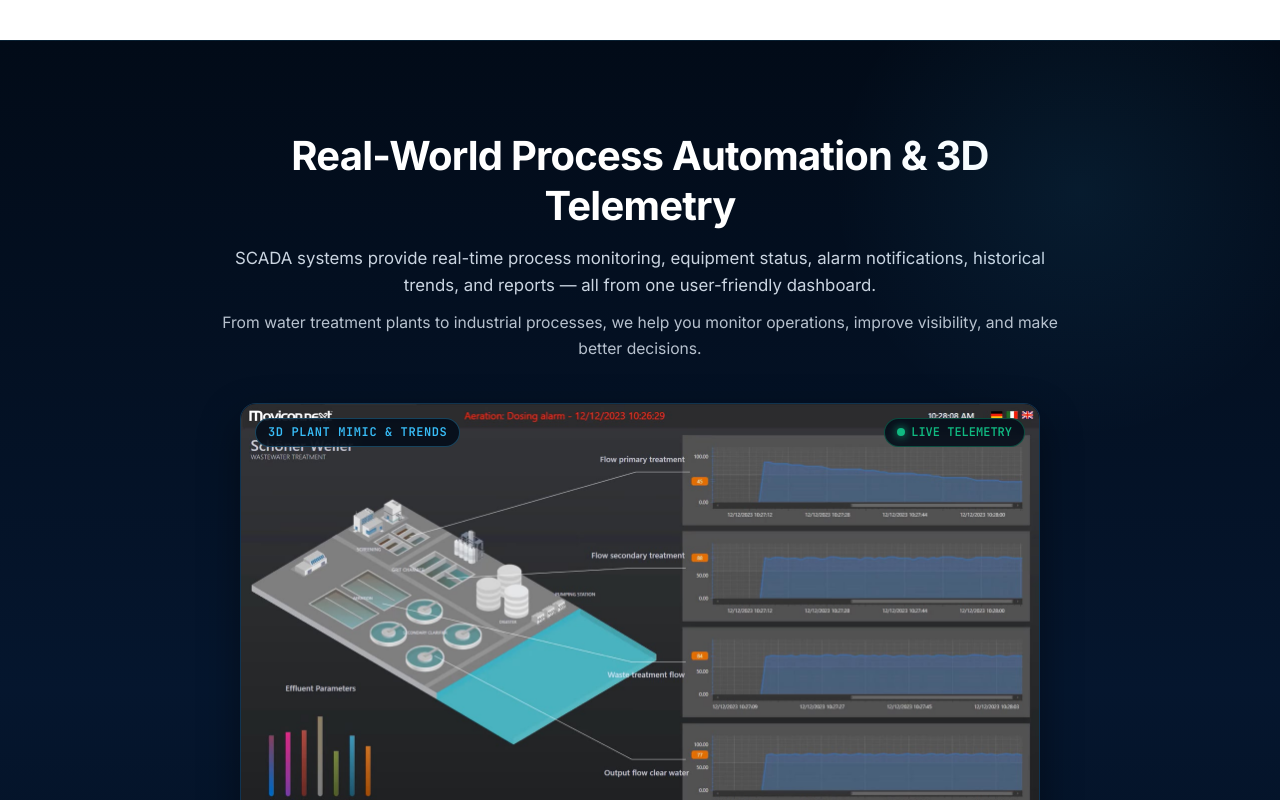
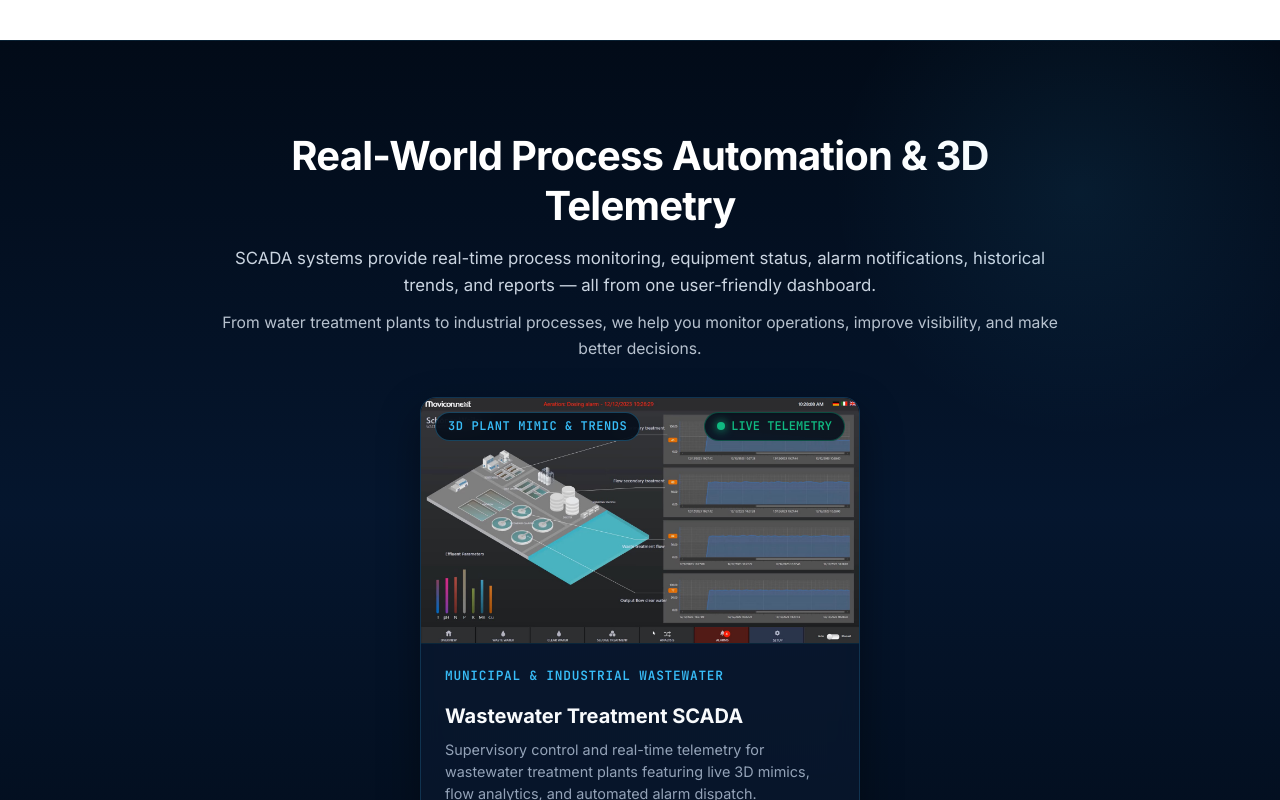
Before and after one commit to itsashish1/Chitai-Soft, a React (Vite) app: page / in a window 1280 px wide. Shown: the part 2000-2800 px from the top of the page. Built offline with nearby package versions, Linux system fonts and the light colour scheme; the HTML template or start-up script is replaced by a standard one.

Commit message:
Convert SCADA showcase to normal compact card with Learn More and View Details modal popup

```diff
--- a/src/pages/HomePage.jsx
+++ b/src/pages/HomePage.jsx
@@ -150,6 +150,24 @@ const serviceCards = [
     standards: 'MQTT 5.0 / Sparkplug B, OPC Unified Architecture (IEC 62541), ISA-95 Cloud Integration'
   }
 ];
+
+const scadaProject = {
+  id: 'wastewater-scada',
+  title: 'Wastewater Treatment SCADA',
+  tag: 'MUNICIPAL & INDUSTRIAL WASTEWATER',
+  image: '/assets/images/scada/movicon-next-wastewater-treatment.jpg',
+  shortDesc: 'Supervisory control and real-time telemetry for wastewater treatment plants featuring live 3D mimics, flow analytics, and automated alarm dispatch.',
+  fullDesc: 'SCADA systems provide real-time process monitoring, equipment status, alarm notifications, historical trends, and reports — all from one user-friendly dashboard.',
+  features: [
+    'Live Plant Monitoring: View plant status and process readings in real time.',
+    'Flow Monitoring: Track inlet, process, and outlet water flow.',
+    'Water Quality Monitoring: Monitor pH and other supported water quality parameters.',
+    'Trends & Reports: View historical data and analyze plant performance.',
+    'Alarm Notifications: Get alerts for abnormal readings and equipment issues.',
+    'Plant Overview: View important plant equipment and process information on one screen.'
+  ],
+  platforms: 'Progea Movicon.NExT™ (Protocol: OPC-UA & Modbus TCP)'
+};
 
 export default function HomePage({ onShowToast }) {
   const [formData, setFormData] = useState({
@@ -340,14 +358,29 @@ export default function HomePage({ onShowToast }) {
               <div className="service-modal-features">
                 <h4 className="service-modal-subheading">Key Engineering Capabilities</h4>
                 <ul className="service-modal-list">
-                  {selectedService.features.map((feature, idx) => (
+                  {selectedService.features.map((feature, idx) => {
+                    const colonIdx = feature.indexOf(':');
+                    if (colonIdx !== -1) {
+                      const title = feature.substring(0, colonIdx);
+                      const desc = feature.substring(colonIdx + 1);
+                      return (
+                        <li key={idx}>
+                          <svg viewBox="0 0 24 24" fill="none" stroke="currentColor" strokeWidth="2.5">
+                            <polyline points="20 6 9 17 4 12"></polyline>
+                          </svg>
+                          <span><strong>{title}:</strong>{desc}</span>
+                        </li>
+                      );
+                    }
+                    return (
                       <li key={idx}>
                         <svg viewBox="0 0 24 24" fill="none" stroke="currentColor" strokeWidth="2.5">
                           <polyline points="20 6 9 17 4 12"></polyline>
                         </svg>
                         <span>{feature}</span>
                       </li>
-                  ))}
+                    );
+                  })}
                 </ul>
               </div>
 
@@ -398,13 +431,17 @@ export default function HomePage({ onShowToast }) {
             </p>
           </div>
 
-          <div className="movicon-cards-grid" style={{ maxWidth: '800px', margin: '42px auto 0', gridTemplateColumns: '1fr' }}>
-            {/* Wastewater Treatment SCADA */}
-            <div className="movicon-card">
+          <div style={{ maxWidth: '440px', margin: '36px auto 0' }}>
+            {/* Wastewater Treatment SCADA Normal Card */}
+            <div
+              className="movicon-card"
+              style={{ textAlign: 'left', cursor: 'pointer' }}
+              onClick={() => setSelectedService(scadaProject)}
+            >
               <div className="movicon-img-wrap">
                 <img
-                  src="/assets/images/scada/movicon-next-wastewater-treatment.jpg"
-                  alt="Movicon.NExT Wastewater Treatment Plant SCADA & Multi-Channel Flow Telemetry"
+                  src={scadaProject.image}
+                  alt={scadaProject.title}
                   loading="lazy"
                 />
                 <span className="movicon-screen-badge">3D PLANT MIMIC &amp; TRENDS</span>
@@ -412,38 +449,37 @@ export default function HomePage({ onShowToast }) {
                   <span className="live-pulse-dot"></span> LIVE TELEMETRY
                 </span>
               </div>
-              <div className="movicon-body">
-                <span className="movicon-tag">MUNICIPAL &amp; INDUSTRIAL WASTEWATER</span>
-                <h3 className="movicon-title">Wastewater Treatment SCADA</h3>
-                <ul className="wastewater-scada-bullets" style={{ listStyle: 'none', padding: 0, margin: '20px 0', display: 'flex', flexDirection: 'column', gap: '11px' }}>
-                  <li style={{ display: 'flex', alignItems: 'flex-start', gap: '10px', color: '#e2e8f0', fontSize: '0.94rem', lineHeight: 1.55 }}>
-                    <span style={{ color: '#38bdf8', fontWeight: 'bold' }}>&bull;</span>
-                    <span><strong style={{ color: '#ffffff' }}>Live Plant Monitoring:</strong> View plant status and process readings in real time.</span>
-                  </li>
-                  <li style={{ display: 'flex', alignItems: 'flex-start', gap: '10px', color: '#e2e8f0', fontSize: '0.94rem', lineHeight: 1.55 }}>
-                    <span style={{ color: '#38bdf8', fontWeight: 'bold' }}>&bull;</span>
-                    <span><strong style={{ color: '#ffffff' }}>Flow Monitoring:</strong> Track inlet, process, and outlet water flow.</span>
-                  </li>
-                  <li style={{ display: 'flex', alignItems: 'flex-start', gap: '10px', color: '#e2e8f0', fontSize: '0.94rem', lineHeight: 1.55 }}>
-                    <span style={{ color: '#38bdf8', fontWeight: 'bold' }}>&bull;</span>
-                    <span><strong style={{ color: '#ffffff' }}>Water Quality Monitoring:</strong> Monitor pH and other supported water quality parameters.</span>
-                  </li>
-                  <li style={{ display: 'flex', alignItems: 'flex-start', gap: '10px', color: '#e2e8f0', fontSize: '0.94rem', lineHeight: 1.55 }}>
-                    <span style={{ color: '#38bdf8', fontWeight: 'bold' }}>&bull;</span>
-                    <span><strong style={{ color: '#ffffff' }}>Trends &amp; Reports:</strong> View historical data and analyze plant performance.</span>
-                  </li>
-                  <li style={{ display: 'flex', alignItems: 'flex-start', gap: '10px', color: '#e2e8f0', fontSize: '0.94rem', lineHeight: 1.55 }}>
-                    <span style={{ color: '#38bdf8', fontWeight: 'bold' }}>&bull;</span>
-                    <span><strong style={{ color: '#ffffff' }}>Alarm Notifications:</strong> Get alerts for abnormal readings and equipment issues.</span>
-                  </li>
-                  <li style={{ display: 'flex', alignItems: 'flex-start', gap: '10px', color: '#e2e8f0', fontSize: '0.94rem', lineHeight: 1.55 }}>
-                    <span style={{ color: '#38bdf8', fontWeight: 'bold' }}>&bull;</span>
-                    <span><strong style={{ color: '#ffffff' }}>Plant Overview:</strong> View important plant equipment and process information on one screen.</span>
-                  </li>
-                </ul>
-                <div className="movicon-meta-strip">
-                  <span>Platform: Progea Movicon.NExT™</span>
-                  <span>Protocol: OPC-UA &amp; Modbus TCP</span>
+              <div className="movicon-body" style={{ padding: '22px 24px' }}>
+                <span className="movicon-tag">{scadaProject.tag}</span>
+                <h3 className="movicon-title" style={{ fontSize: '1.25rem', margin: '8px 0 10px' }}>
+                  {scadaProject.title}
+                </h3>
+                <p className="movicon-desc" style={{ fontSize: '0.9rem', color: '#94a3b8', lineHeight: '1.55', marginBottom: '20px' }}>
+                  {scadaProject.shortDesc}
+                </p>
+                <div style={{ display: 'flex', justifyContent: 'space-between', alignItems: 'center', marginTop: 'auto', paddingTop: '16px', borderTop: '1px solid rgba(255, 255, 255, 0.08)' }}>
+                  <button
+                    type="button"
+                    className="service-learn-more-btn"
+                    onClick={(e) => {
+                      e.stopPropagation();
+                      setSelectedService(scadaProject);
+                    }}
+                    style={{ color: '#38bdf8', fontSize: '0.92rem', cursor: 'pointer', background: 'none', border: 'none', display: 'inline-flex', alignItems: 'center', gap: '6px', fontWeight: 600 }}
+                  >
+                    Learn More &rarr;
+                  </button>
+                  <button
+                    type="button"
+                    className="btn btn-outline"
+                    onClick={(e) => {
+                      e.stopPropagation();
+                      setSelectedService(scadaProject);
+                    }}
+                    style={{ padding: '6px 14px', fontSize: '0.8rem', color: '#e2e8f0', borderColor: 'rgba(56, 189, 248, 0.35)', borderRadius: '6px', cursor: 'pointer' }}
+                  >
+                    View Details
+                  </button>
                 </div>
               </div>
             </div>
```
Lines whose indentation alone changed are shown as unchanged.
